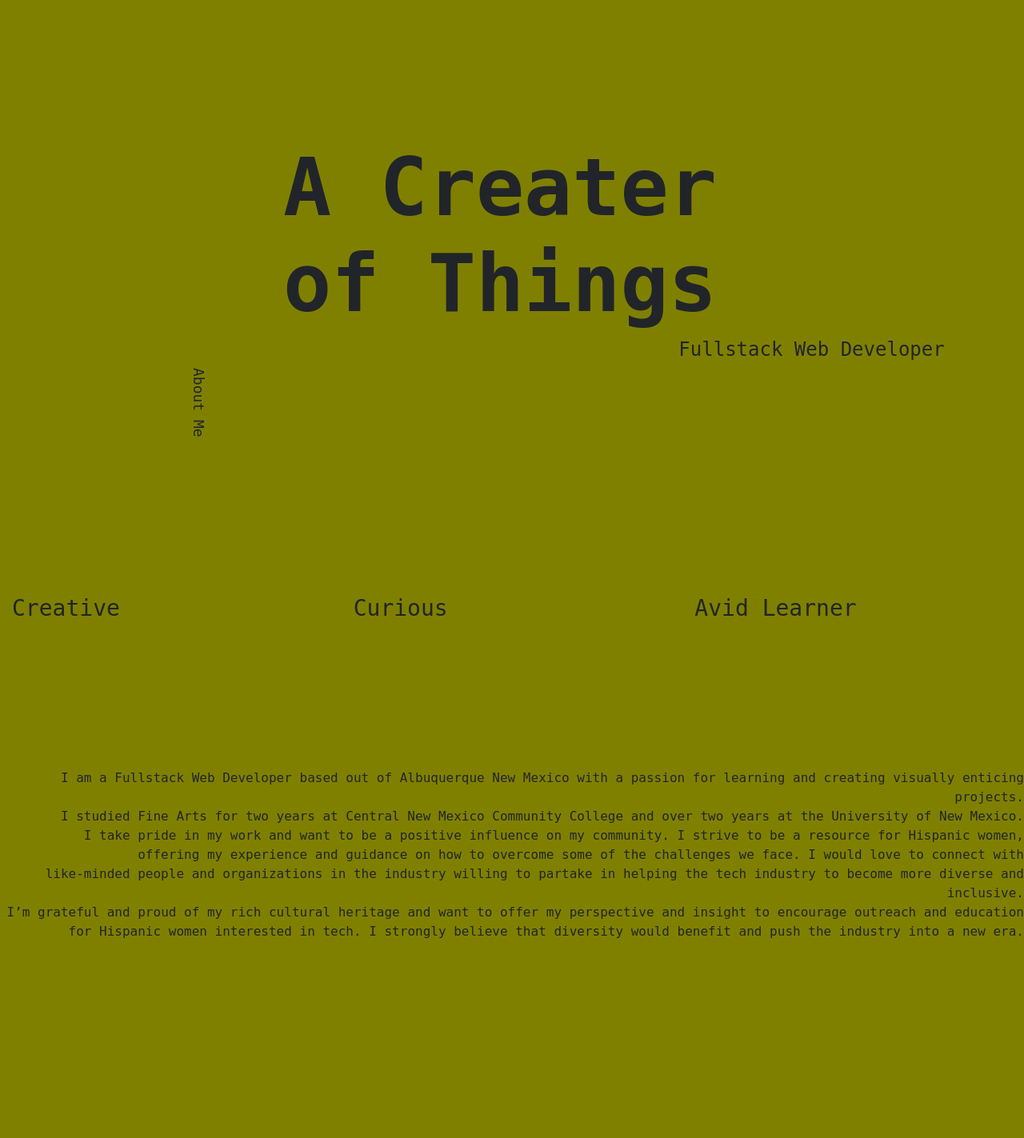
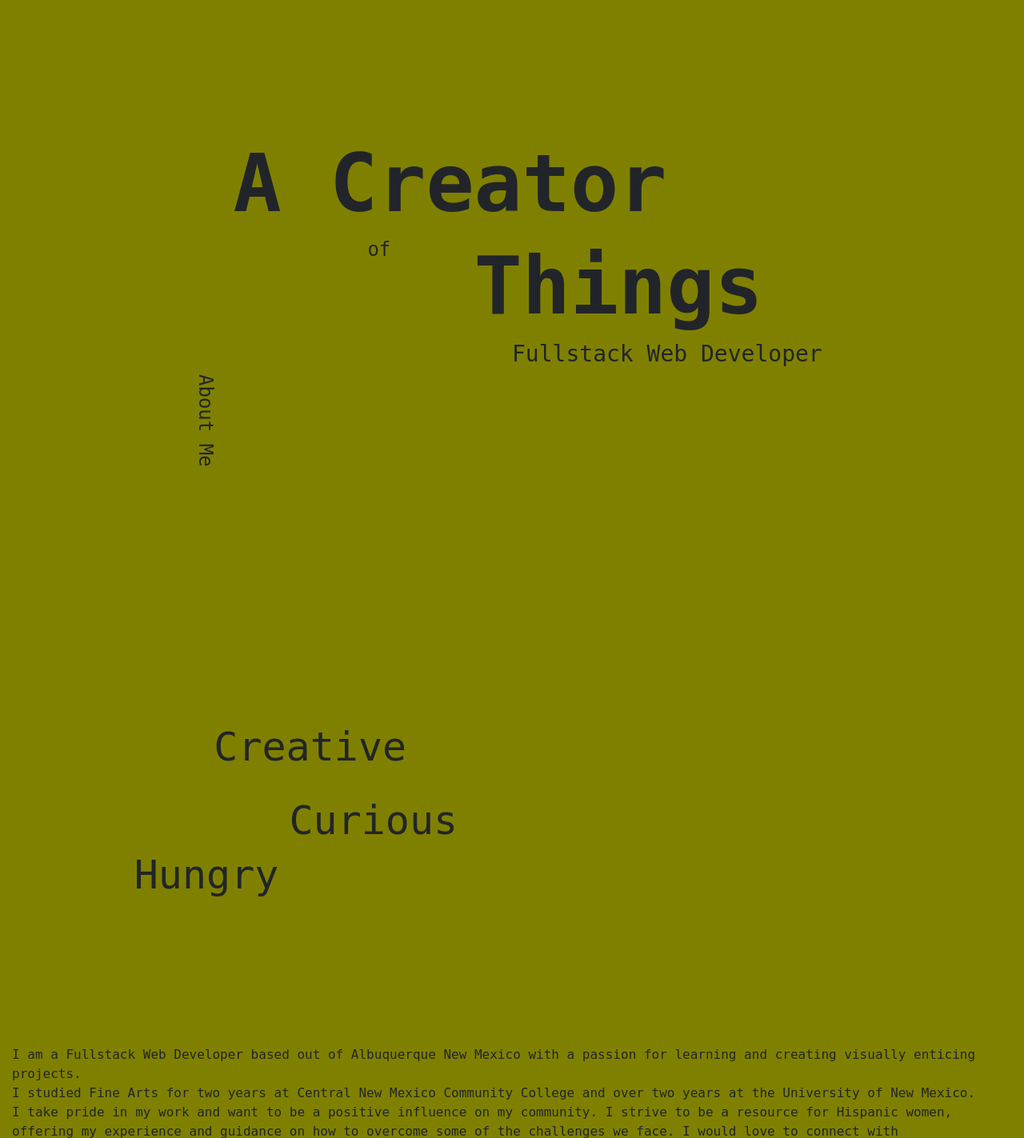
Before and after one commit to Leeyo84/personal-web-page, a PHP site: page / in a window 1280 px wide. Shown: the part 56-1479 px from the top of the page at 80% size. Run offline with PHP 8.4, Linux system fonts and the light colour scheme; some libraries are stand-ins or nearby versions.

Commit message:
worked on placement of text for main section

```diff
--- a/public_html/index.html
+++ b/public_html/index.html
@@ -39,21 +39,35 @@
 
 <body>
 
-
+<!--Welcome Section-->
 		<section class="main-heading">
-
 			<nav class="navbar navbar-expand-lg">
 				<a class="navbar-brand" href="#">Leonela Gutierrez</a>
 			</nav>
 
 			<div class="creator container-fluid row">
-		<h1 class="createor-txt text-center col">A Creater <br> of Things</h1>
+				<h1 class="col"></h1>
+				<h1 class="col"></h1>
+				<h1 class="createor-txt text-center col-6">A Creator </h1>
+				<h1 class="col"></h1>
+				<h1 class="col"></h1>
+				<h1 class="col"></h1>
+			</div>
+			<div class="container-fluid row">
+				<h4 class="col"></h4>
+				<h4 class="col"></h4>
+				<h4 class="col"></h4>
+				<h4 class="col">of</h4>
+				<h1 class="createor-txt text-center">  Things </h1>
+				<h4 class="col"></h4>
+				<h4 class="col"></h4>
 			</div>
 
 			<div class="container-fluid row">
-		<h4 class="col-sm"></h4>
 				<h4 class="col"></h4>
-		<h4 class="col">Fullstack Web Developer</h4>
+				<h4 class="col"></h4>
+				<h4 class="col"></h4>
+				<h3 class="col-6">Fullstack Web Developer</h3>
 			</div>
 			<div class="row container-fluid">
 				<p class="col"></p>
@@ -62,20 +76,41 @@
 				<p class="col"></p>
 				<p class="col"></p>
 				<p class="col"></p>
+			</div>
+		</section>
 
+<!--About Me Section-->
+		<section class="container-fluid about-me">
+			<div class="row">
+				<h3 class="col"></h3>
+				<h3 class="col floating-txt">Creative</h3>
+				<h3 class="col"></h3>
+				<h3 class="col"></h3>
+				<h3 class="col"></h3>
 			</div>
 
-</section>
+			<div class="row pt-4">
+				<h3 class="col"></h3>
+				<h3 class="col"></h3>
+				<h3 class="col floating-txt">Curious</h3>
+				<h3 class="col"></h3>
+				<h3 class="col"></h3>
+				<h3 class="col"></h3>
+				<h3 class="col"></h3>
+			</div>
 
-<section class="container-fluid about-me">
-	<div class="row">
-	<h3 class="col">Creative</h3>
+			<div class="row floating-txt">
+				<h3 class="col"></h3>
+				<h3 class="col floating-txt">Hungry</h3>
+				<h3 class="col"></h3>
+				<h3 class="col"></h3>
+				<h3 class="col"></h3>
+				<h3 class="col"></h3>
+				<h3 class="col"></h3>
+				<h3 class="col"></h3>
+			</div>
 
-	<h3 class="col">Curious</h3>
-
-	<h3 class="col">Avid Learner</h3>
-
-	<div class=" about-me-para text-right">
+				<div class=" about-me-para float-right">
 					<p>I am a Fullstack Web Developer based out of Albuquerque New Mexico with a passion for learning and creating visually enticing projects.
 						<br> I studied Fine Arts for two years at Central New Mexico Community College and over two years at the University of New Mexico.
 
@@ -90,7 +125,7 @@
 			</div>
 		</section>
 
-
+<!--My Stuff Section-->
 		<section class="container-fluid stuff-i-made">
 			<div class="py-5">
 			<h3>Stuff I've made!</h3>
@@ -153,6 +188,7 @@
 			</div>
 		</section>
 
+<!--Contact Form Section-->
 		<section class="pwp-contact-form">
 			<div class="container float-right">
 			<form id="my-contact-form" action="../php/" method="post">
@@ -213,7 +249,5 @@
 			</div>
 		</section>
 
-
-
 </body>
 </html>
--- a/public_html/styles/style.css
+++ b/public_html/styles/style.css
@@ -18,7 +18,7 @@ body {
 }
 
 .creator {
-	padding-top: 175px;
+ padding-top: 170px;
 }
 
 .createor-txt {
@@ -31,7 +31,7 @@ body {
 }
 
 .about-me-txt {
-	font-size: 18px;
+	font-size: 24px;
 	writing-mode: vertical-lr;
 }
 
@@ -40,10 +40,15 @@ body {
 }
 
 .about-me {
+	padding-top: 10em;
 	box-sizing: border-box;
 	min-height: 100vh;
 	display: block;
 	overflow: auto;
+}
+
+.floating-txt {
+	font-size: 50px;
 }
 
 .stuff-i-made {
```
Lines whose indentation alone changed are shown as unchanged.
